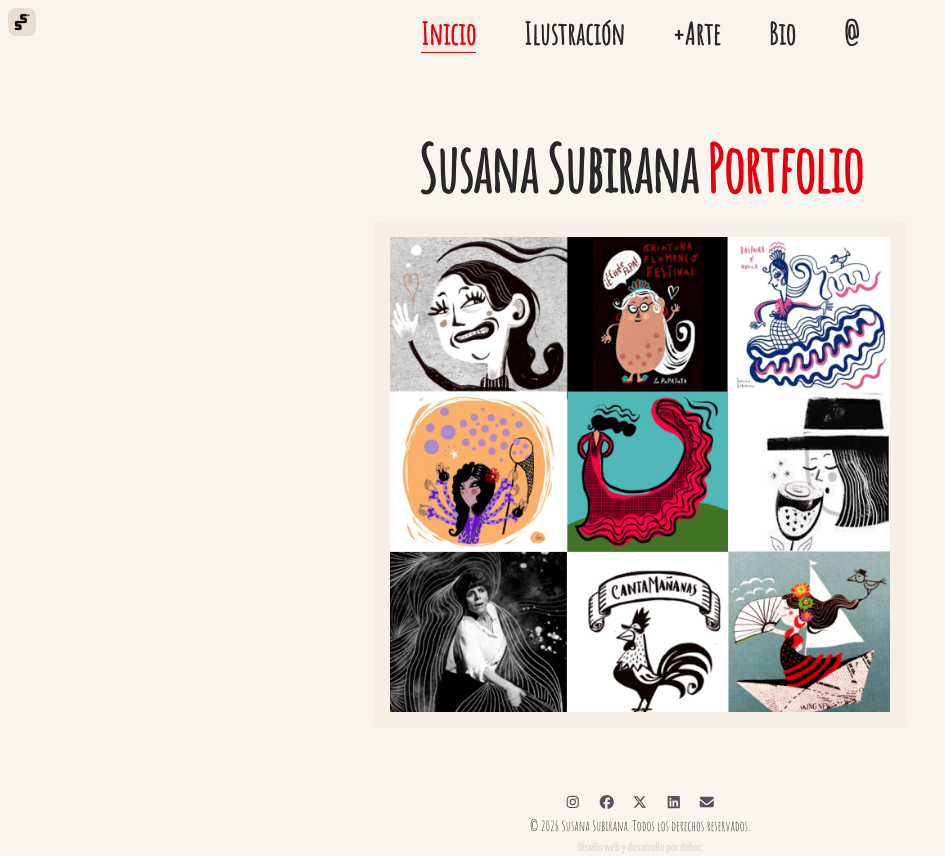
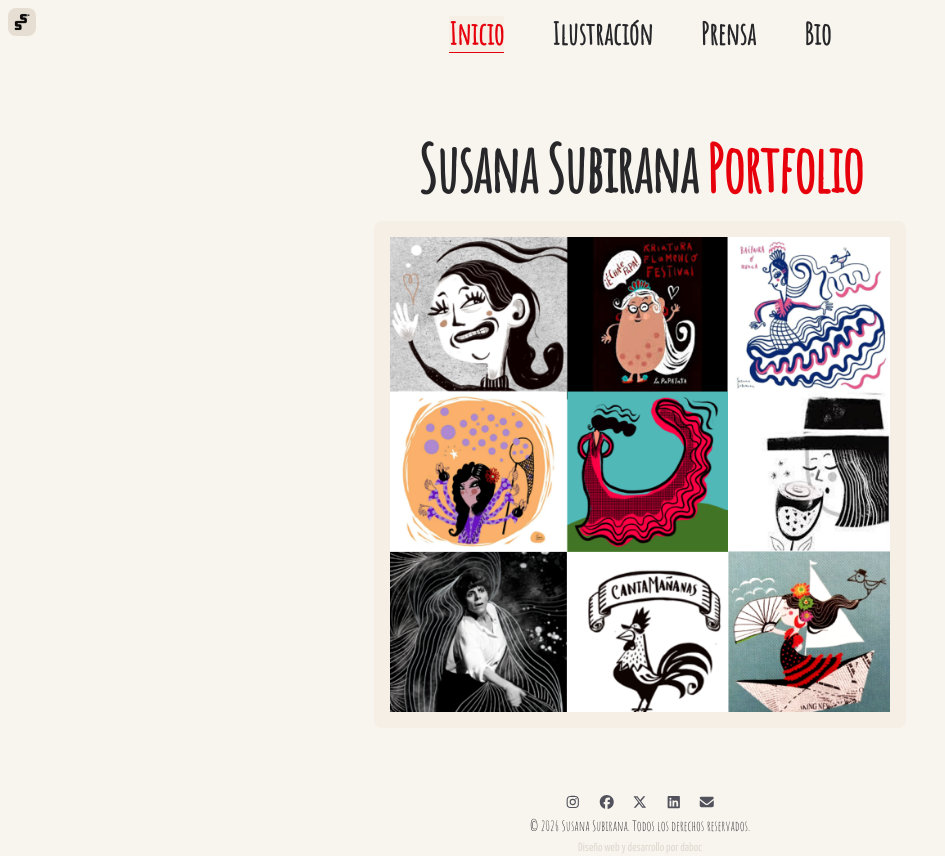
Before and after one commit to dabocher/su_portfolio, a Next.js app: page / in a window 1280 px wide. Shown: the whole page, without its empty margins (0-945 px from the left). Built offline with nearby package versions, Linux system fonts and the light colour scheme.

Commit message:
Substitute +arte link on header to prensa

```diff
--- a/app/components/NavLinks.tsx
+++ b/app/components/NavLinks.tsx
@@ -6,9 +6,8 @@ import { usePathname } from "next/navigation";
 const links = [
   { href: "/", label: "Inicio" },
   { href: "/ilustraciones/proyectos", label: "Ilustración" },
-  { href: "/arte", label: "+Arte" },
+  { href: "/prensa", label: "Prensa" },
   { href: "/bio", label: "Bio" },
-  { href: "/contacto", label: "@" },
 ];
 
 export const NavLinks = () => {
```
